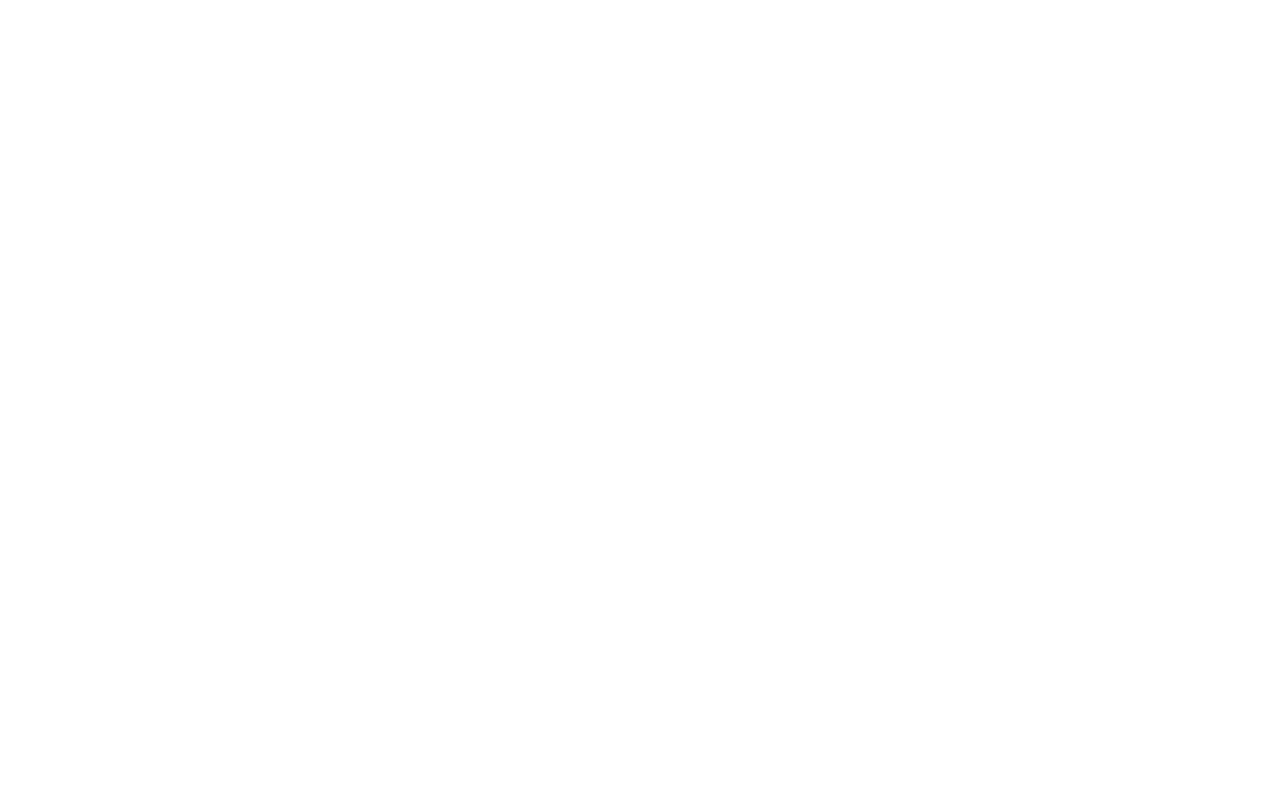
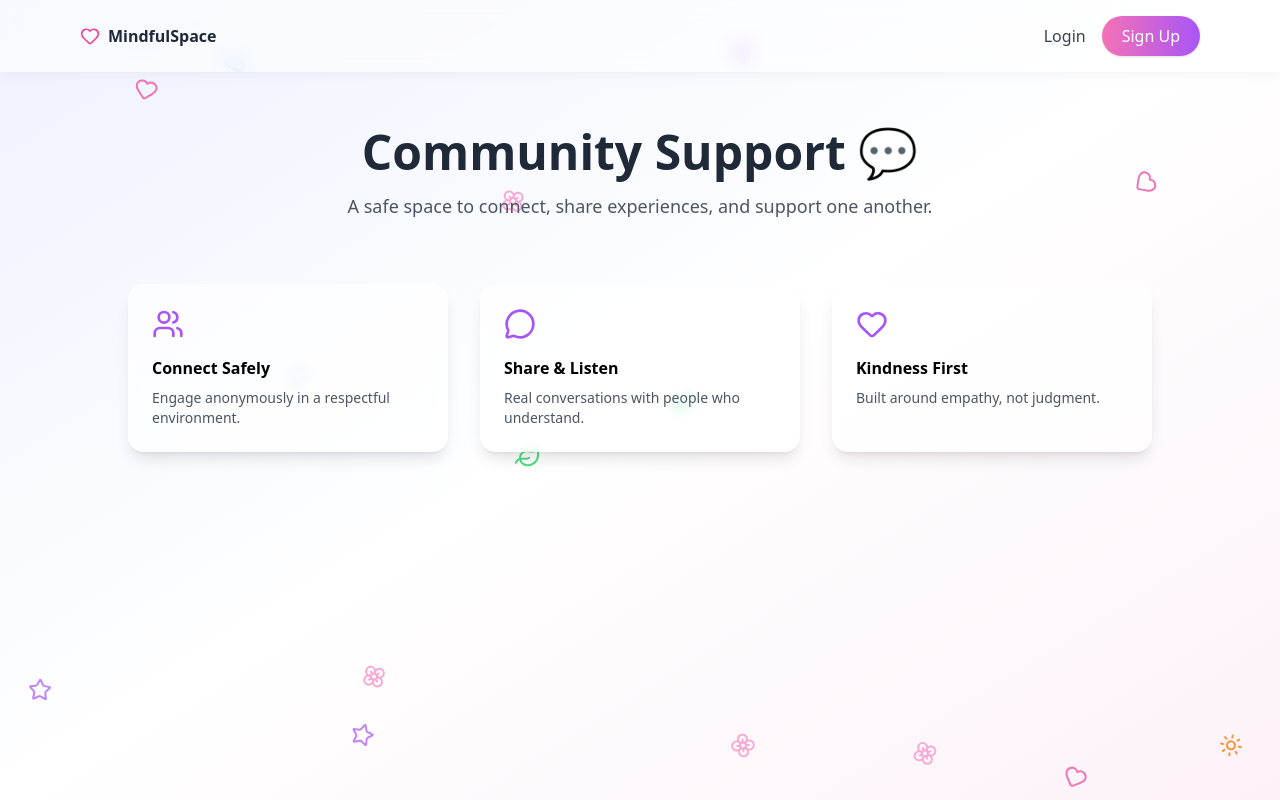
Before and after one commit to PacifistJACK/Mental_health_app, a React (Create React App) app in the folder frontend/full-mental-app/: page /community in a window 1280 px wide. Before the commit this address had no page. Built offline with nearby package versions, Linux system fonts and the light colour scheme.

Commit message:
initialized community page

```diff
--- a/frontend/full-mental-app/package.json
+++ b/frontend/full-mental-app/package.json
@@ -7,12 +7,12 @@
     "@testing-library/jest-dom": "^6.9.1",
     "@testing-library/react": "^16.3.1",
     "@testing-library/user-event": "^13.5.0",
-    "framer-motion": "^12.23.26",
+    "framer-motion": "^12.34.0",
     "lucide-react": "^0.562.0",
     "react": "^19.2.3",
     "react-dom": "^19.2.3",
     "react-router-dom": "^7.11.0",
-    "react-scripts": "5.0.1",
+    "react-scripts": "^5.0.1",
     "web-vitals": "^2.1.4"
   },
   "scripts": {
@@ -40,7 +40,7 @@
     ]
   },
   "devDependencies": {
-    "autoprefixer": "^10.4.23",
+    "autoprefixer": "^10.4.24",
     "postcss": "^8.5.6",
     "tailwindcss": "^3.4.19"
   }
--- a/frontend/full-mental-app/src/App.jsx
+++ b/frontend/full-mental-app/src/App.jsx
@@ -4,6 +4,7 @@
 import Home from "./Pages/home";
 import Quiz from "./Pages/quiz";
 import Bot from "./Pages/bot";
+import Community from "./Pages/community";
 
 export default function App() {
   return (
@@ -12,6 +13,7 @@
         <Route path="/" element={<Home />} />
         <Route path="/mental-check" element={<Quiz />} />
         <Route path="/chatbot" element={<Bot />} />
+        <Route path="/community" element={<Community/>}/>
       </Routes>
     </Router>
   );
--- /dev/null
+++ b/frontend/full-mental-app/src/Pages/community.jsx
@@ -0,0 +1,209 @@
+import React, { useEffect, useState } from "react";
+import {
+  motion,
+  AnimatePresence,
+  useScroll,
+  useMotionValueEvent
+} from "framer-motion";
+import {
+  Heart,
+  Smile,
+  Sun,
+  Star,
+  Cloud,
+  Flower,
+  Leaf,
+  Menu,
+  X,
+  Users,
+  MessageCircle
+} from "lucide-react";
+
+const Community = () => {
+  const [floatingElements, setFloatingElements] = useState([]);
+  const [menuOpen, setMenuOpen] = useState(false);
+  const [scrolled, setScrolled] = useState(false);
+
+  /* ================= FLOATING BACKGROUND ================= */
+  useEffect(() => {
+    const elements = [];
+    const elementTypes = [
+      { icon: Heart, color: "text-pink-400", size: "w-6 h-6" },
+      { icon: Smile, color: "text-yellow-400", size: "w-6 h-6" },
+      { icon: Sun, color: "text-orange-400", size: "w-8 h-8" },
+      { icon: Star, color: "text-purple-400", size: "w-5 h-5" },
+      { icon: Cloud, color: "text-blue-300", size: "w-7 h-7" },
+      { icon: Flower, color: "text-pink-300", size: "w-6 h-6" },
+      { icon: Leaf, color: "text-green-400", size: "w-5 h-5" }
+    ];
+
+    for (let i = 0; i < 15; i++) {
+      const elementType =
+        elementTypes[Math.floor(Math.random() * elementTypes.length)];
+      elements.push({
+        id: i,
+        ...elementType,
+        x: Math.random() * 100,
+        y: Math.random() * 100,
+        duration: 15 + Math.random() * 20,
+        delay: Math.random() * 5
+      });
+    }
+    setFloatingElements(elements);
+  }, []);
+
+  /* ================= NAVBAR SCROLL ANIMATION ================= */
+  const { scrollY } = useScroll();
+  useMotionValueEvent(scrollY, "change", (latest) => {
+    setScrolled(latest > 40);
+  });
+
+  return (
+    <div className="relative min-h-screen overflow-hidden bg-gradient-to-br from-indigo-50 via-white to-pink-50">
+
+      {/* ================= FLOATING BACKGROUND ================= */}
+      {floatingElements.map((el) => {
+        const Icon = el.icon;
+        return (
+          <motion.div
+            key={el.id}
+            className={`absolute ${el.color} ${el.size}`}
+            style={{ left: `${el.x}%`, top: `${el.y}%` }}
+            animate={{ y: [0, -20, 0], rotate: [0, 180, 360] }}
+            transition={{
+              duration: el.duration,
+              repeat: Infinity,
+              delay: el.delay,
+              ease: "easeInOut"
+            }}
+          >
+            <Icon />
+          </motion.div>
+        );
+      })}
+
+      {/* ================= NAVBAR ================= */}
+      <motion.header
+        initial={{ y: -20, opacity: 0 }}
+        animate={{
+          y: 0,
+          opacity: 1,
+          backgroundColor: scrolled
+            ? "rgba(255,255,255,0.75)"
+            : "rgba(255,255,255,0.55)",
+          backdropFilter: scrolled ? "blur(14px)" : "blur(8px)",
+          boxShadow: scrolled
+            ? "0 10px 30px rgba(0,0,0,0.08)"
+            : "0 4px 12px rgba(0,0,0,0.04)"
+        }}
+        transition={{ duration: 0.3, ease: "easeOut" }}
+        className="fixed top-0 left-0 right-0 z-20"
+      >
+        <div className="flex items-center justify-between max-w-6xl px-4 py-4 mx-auto">
+
+          {/* Logo */}
+          <div className="flex items-center gap-2 font-semibold text-gray-800">
+            <Heart className="w-5 h-5 text-pink-500" />
+            <span>MindfulSpace</span>
+          </div>
+
+          {/* Desktop Buttons */}
+          <div className="items-center hidden gap-4 md:flex">
+            <motion.button
+              whileHover={{ scale: 1.05 }}
+              whileTap={{ scale: 0.95 }}
+              className="text-gray-700 transition hover:text-gray-900"
+            >
+              Login
+            </motion.button>
+
+            <motion.button
+              whileHover={{ scale: 1.08 }}
+              whileTap={{ scale: 0.95 }}
+              className="px-5 py-2 text-white rounded-full shadow bg-gradient-to-r from-pink-400 to-purple-500"
+            >
+              Sign Up
+            </motion.button>
+          </div>
+
+          {/* Mobile Menu Button */}
+          <button
+            onClick={() => setMenuOpen((v) => !v)}
+            className="text-gray-700 md:hidden"
+          >
+            {menuOpen ? <X /> : <Menu />}
+          </button>
+        </div>
+
+        {/* ================= MOBILE MENU ================= */}
+        <AnimatePresence>
+          {menuOpen && (
+            <motion.div
+              initial={{ height: 0, opacity: 0 }}
+              animate={{ height: "auto", opacity: 1 }}
+              exit={{ height: 0, opacity: 0 }}
+              transition={{ duration: 0.3 }}
+              className="px-4 pb-4 md:hidden bg-white/80 backdrop-blur-sm"
+            >
+              <div className="flex flex-col gap-3">
+                <button className="py-2 text-left text-gray-700">
+                  Login
+                </button>
+                <button className="py-2 text-white rounded-full bg-gradient-to-r from-pink-400 to-purple-500">
+                  Sign Up
+                </button>
+              </div>
+            </motion.div>
+          )}
+        </AnimatePresence>
+      </motion.header>
+
+      {/* ================= MAIN CONTENT ================= */}
+      <main className="relative z-10 px-4 pt-32">
+        <motion.div
+          initial={{ opacity: 0, y: 40 }}
+          animate={{ opacity: 1, y: 0 }}
+          transition={{ duration: 0.7, ease: "easeOut" }}
+          className="max-w-5xl mx-auto text-center"
+        >
+          <h1 className="mb-4 text-4xl font-bold text-gray-800 md:text-5xl">
+            Community Support 💬
+          </h1>
+          <p className="max-w-2xl mx-auto text-lg text-gray-600">
+            A safe space to connect, share experiences, and support one another.
+          </p>
+        </motion.div>
+
+        {/* Feature Cards */}
+        <div className="grid max-w-5xl grid-cols-1 gap-8 mx-auto mt-16 md:grid-cols-3">
+          {[Users, MessageCircle, Heart].map((Icon, i) => (
+            <motion.div
+              key={i}
+              whileHover={{ y: -8, scale: 1.02 }}
+              transition={{ type: "spring", stiffness: 200, damping: 15 }}
+              className="p-6 shadow-lg bg-white/70 backdrop-blur-sm rounded-2xl"
+            >
+              <Icon className="w-8 h-8 mb-4 text-purple-500" />
+              <h3 className="mb-2 font-semibold">
+                {i === 0
+                  ? "Connect Safely"
+                  : i === 1
+                  ? "Share & Listen"
+                  : "Kindness First"}
+              </h3>
+              <p className="text-sm text-gray-600">
+                {i === 0
+                  ? "Engage anonymously in a respectful environment."
+                  : i === 1
+                  ? "Real conversations with people who understand."
+                  : "Built around empathy, not judgment."}
+              </p>
+            </motion.div>
+          ))}
+        </div>
+      </main>
+    </div>
+  );
+};
+
+export default Community;
--- a/frontend/full-mental-app/src/Pages/home.jsx
+++ b/frontend/full-mental-app/src/Pages/home.jsx
@@ -103,13 +103,14 @@
       description:
         "Connect with others and share experiences in a safe environment",
       icon: Heart,
-      color: "from-gray-400 to-gray-500",
-      status: "coming-soon"
+      color: "from-green-500 to-lime-500",
+      status: "available",
+      route:"/community"
     }
   ];
 
   return (
-    <div className="min-h-screen bg-gradient-to-br from-indigo-50 via-white to-cyan-50 relative overflow-hidden">
+    <div className="relative min-h-screen overflow-hidden bg-gradient-to-br from-indigo-50 via-white to-cyan-50">
 
       {/* -------------------------------------------------- */}
       {/* UPDATED FLOATING BACKGROUND (Now using framer-motion) */}
@@ -146,24 +147,24 @@
       </div>
 
       {/* MAIN CONTENT */}
-      <div className="relative z-10 container mx-auto px-4 py-8">
+      <div className="container relative z-10 px-4 py-8 mx-auto">
         {/* HEADER */}
-        <header className="text-center mb-16 pt-8">
-          <h1 className="text-5xl md:text-6xl font-bold text-gray-800 mb-4">
+        <header className="pt-8 mb-16 text-center">
+          <h1 className="mb-4 text-5xl font-bold text-gray-800 md:text-6xl">
             Mind
             <span className="text-transparent bg-clip-text bg-gradient-to-r from-purple-500 to-pink-500">
               ful
             </span>
             Space
           </h1>
-          <p className="text-xl text-gray-600 max-w-2xl mx-auto">
+          <p className="max-w-2xl mx-auto text-xl text-gray-600">
             Your journey to better mental health starts here. Discover tools and
             resources designed to support your well-being.
           </p>
         </header>
 
         {/* FEATURE CARDS */}
-        <div className="grid grid-cols-1 md:grid-cols-2 lg:grid-cols-4 gap-8 max-w-6xl mx-auto">
+        <div className="grid max-w-6xl grid-cols-1 gap-8 mx-auto md:grid-cols-2 lg:grid-cols-4">
           {features.map((feature) => {
             const IconComponent = feature.icon;
             return (
@@ -183,20 +184,20 @@
                   <div
                     className={`w-16 h-16 rounded-full bg-gradient-to-r ${feature.color} flex items-center justify-center mb-6`}
                   >
-                    <IconComponent className="text-white w-8 h-8" />
+                    <IconComponent className="w-8 h-8 text-white" />
                   </div>
 
                   {feature.status === "coming-soon" && (
-                    <span className="px-3 py-1 rounded-full bg-gray-200 text-gray-700 text-sm font-semibold">
+                    <span className="px-3 py-1 text-sm font-semibold text-gray-700 bg-gray-200 rounded-full">
                       Coming Soon
                     </span>
                   )}
 
-                  <h3 className="text-xl font-semibold text-gray-800 mb-2">
+                  <h3 className="mb-2 text-xl font-semibold text-gray-800">
                     {feature.title}
                   </h3>
 
-                  <p className="text-gray-600 text-sm mb-6">
+                  <p className="mb-6 text-sm text-gray-600">
                     {feature.description}
                   </p>
 
@@ -223,29 +224,29 @@
         </div>
 
         {/* INFO SECTION */}
-        <div className="text-center mt-20 pb-12">
-          <div className="bg-white/70 backdrop-blur-sm rounded-2xl p-8 max-w-3xl mx-auto shadow-lg">
-            <h2 className="text-3xl font-bold text-gray-800 mb-4">
+        <div className="pb-12 mt-20 text-center">
+          <div className="max-w-3xl p-8 mx-auto shadow-lg bg-white/70 backdrop-blur-sm rounded-2xl">
+            <h2 className="mb-4 text-3xl font-bold text-gray-800">
               Your Mental Health Matters
             </h2>
-            <p className="text-gray-600 text-lg leading-relaxed mb-6">
+            <p className="mb-6 text-lg leading-relaxed text-gray-600">
               We're here to provide you with the tools and support you need to
               take care of your mental well-being.
             </p>
 
             <div className="flex flex-wrap justify-center gap-4">
               <div className="flex items-center text-gray-600">
-                <Heart className="w-5 h-5 text-pink-500 mr-2" />
+                <Heart className="w-5 h-5 mr-2 text-pink-500" />
                 <span>Compassionate Care</span>
               </div>
 
               <div className="flex items-center text-gray-600">
-                <Star className="w-5 h-5 text-yellow-500 mr-2" />
+                <Star className="w-5 h-5 mr-2 text-yellow-500" />
                 <span>Evidence-Based Tools</span>
               </div>
 
               <div className="flex items-center text-gray-600">
-                <Shield className="w-5 h-5 text-blue-500 mr-2" />
+                <Shield className="w-5 h-5 mr-2 text-blue-500" />
                 <span>Privacy First</span>
               </div>
             </div>
```
Also changed, not shown: 1 other file (tests, documents, lock files or other folders).
